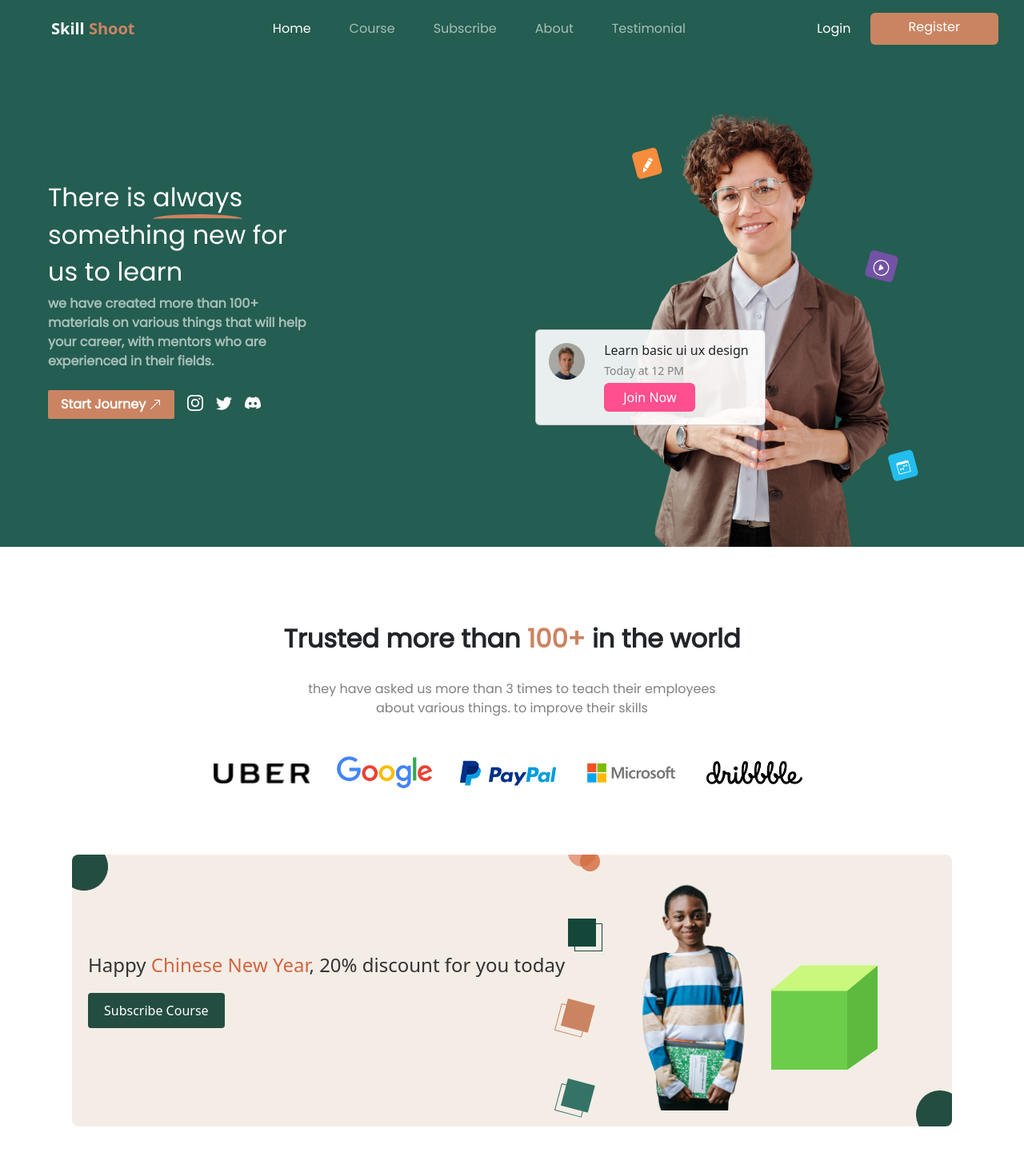
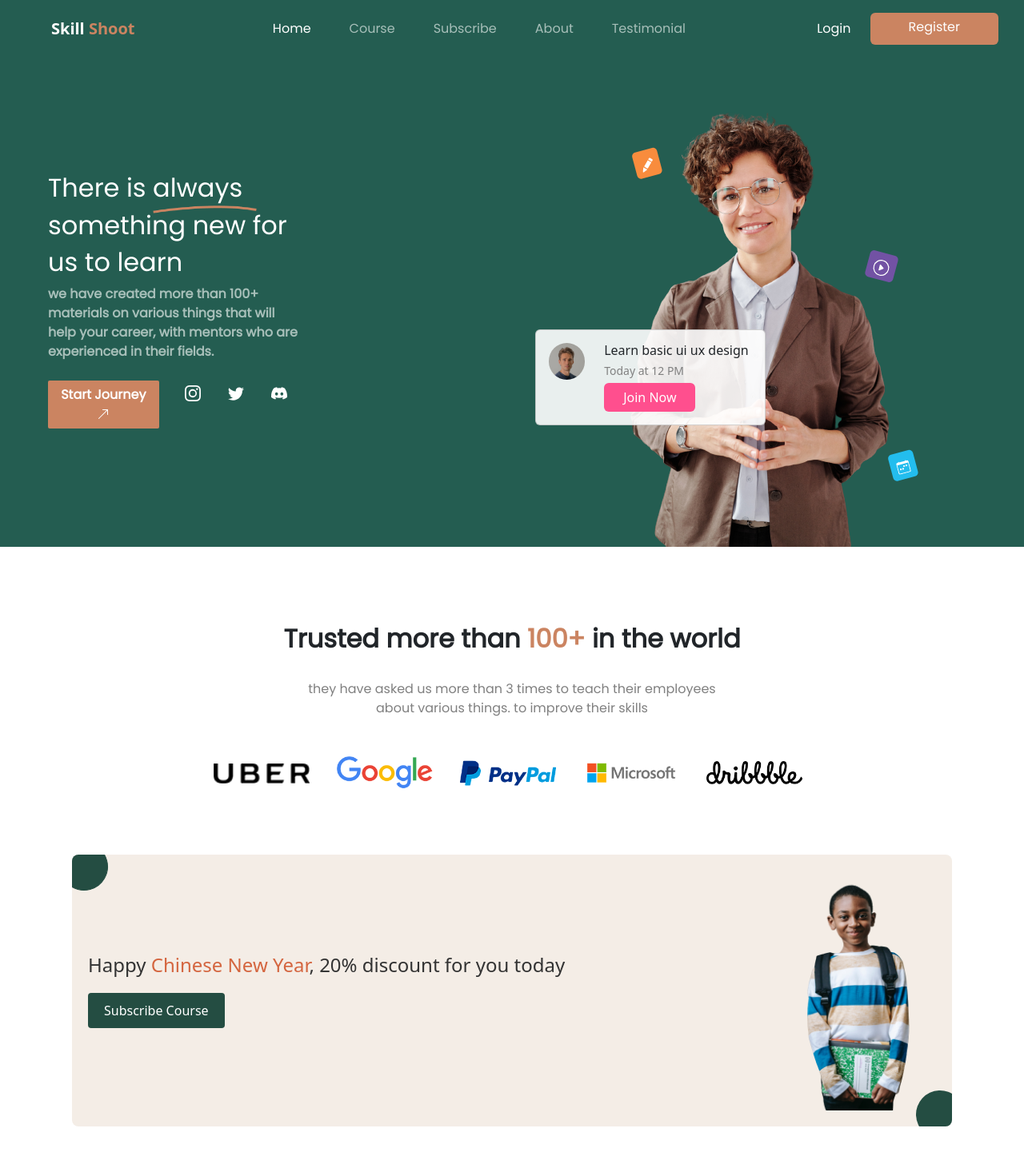
Before and after one commit to rahmansadaf46/WebAppick-Project, a React (Vite) app: page / in a window 1280 px wide. Shown: the top 1461 px of the page at 80% size. Built offline with nearby package versions, Linux system fonts and the light colour scheme.

Commit message:
hero section updsate

```diff
--- a/src/components/HeroSection.jsx
+++ b/src/components/HeroSection.jsx
@@ -2,6 +2,7 @@ import { Container, Row, Col, Button, Card } from "react-bootstrap";
 
 import image from "../assets/images/person1.jpg";
 import avatar from "../assets/images/avatar1.jpg";
+import underline from "../assets/images//underline.jpg";
 
 const HeroSection = () => (
   <Container
@@ -19,10 +20,77 @@ const HeroSection = () => (
             fontFamily: "Poppins, sans-serif",
             fontWeight: "bold",
           }}
-          className=" ms-5 mt-md-5 mt-ms-5"
+          className="px-5  mt-md-5 mt-ms-5"
         >
+          <div className="d-lg-none hero-section-mobile-icons">
+            <div
+              style={{
+                position: "absolute",
+                backgroundColor: "#F88C3D",
+                color: "white",
+                padding: "5px 8px",
+                borderRadius: "5px",
+                top: "0px",
+                left: "-50px",
+                transform: "rotate(-15deg)",
+                transformOrigin: "top left",
+              }}
+            >
+              <svg
+                xmlns="http://www.w3.org/2000/svg"
+                width="16"
+                height="16"
+                fill="currentColor"
+                className="bi bi-pencil-fill"
+                viewBox="0 0 16 16"
+              >
+                <path d="M12.854.146a.5.5 0 0 0-.707 0L10.5 1.793 14.207 5.5l1.647-1.646a.5.5 0 0 0 0-.708zm.646 6.061L9.793 2.5 3.293 9H3.5a.5.5 0 0 1 .5.5v.5h.5a.5.5 0 0 1 .5.5v.5h.5a.5.5 0 0 1 .5.5v.5h.5a.5.5 0 0 1 .5.5v.207zm-7.468 7.468A.5.5 0 0 1 6 13.5V13h-.5a.5.5 0 0 1-.5-.5V12h-.5a.5.5 0 0 1-.5-.5V11h-.5a.5.5 0 0 1-.5-.5V10h-.5a.5.5 0 0 1-.175-.032l-.179.178a.5.5 0 0 0-.11.168l-2 5a.5.5 0 0 0 .65.65l5-2a.5.5 0 0 0 .168-.11z" />
+              </svg>
+            </div>
+            <div
+              style={{
+                position: "absolute",
+                backgroundColor: "#23BDEE",
+                color: "white",
+                padding: "5px 8px",
+                borderRadius: "5px",
+                top: "280px",
+                left: "-50px",
+                transform: "rotate(-15deg)",
+                transformOrigin: "top left",
+              }}
+            >
+              <svg
+                xmlns="http://www.w3.org/2000/svg"
+                width="16"
+                height="16"
+                fill="currentColor"
+                className="bi bi-calendar-week"
+                viewBox="0 0 16 16"
+              >
+                <path d="M11 6.5a.5.5 0 0 1 .5-.5h1a.5.5 0 0 1 .5.5v1a.5.5 0 0 1-.5.5h-1a.5.5 0 0 1-.5-.5zm-3 0a.5.5 0 0 1 .5-.5h1a.5.5 0 0 1 .5.5v1a.5.5 0 0 1-.5.5h-1a.5.5 0 0 1-.5-.5zm-5 3a.5.5 0 0 1 .5-.5h1a.5.5 0 0 1 .5.5v1a.5.5 0 0 1-.5.5h-1a.5.5 0 0 1-.5-.5zm3 0a.5.5 0 0 1 .5-.5h1a.5.5 0 0 1 .5.5v1a.5.5 0 0 1-.5.5h-1a.5.5 0 0 1-.5-.5z" />
+                <path d="M3.5 0a.5.5 0 0 1 .5.5V1h8V.5a.5.5 0 0 1 1 0V1h1a2 2 0 0 1 2 2v11a2 2 0 0 1-2 2H2a2 2 0 0 1-2-2V3a2 2 0 0 1 2-2h1V.5a.5.5 0 0 1 .5-.5M1 4v10a1 1 0 0 0 1 1h12a1 1 0 0 0 1-1V4z" />
+              </svg>
+            </div>
+            <div className="hero-section-play-icon">
+              <svg
+                xmlns="http://www.w3.org/2000/svg"
+                width="20"
+                height="20"
+                fill="currentColor"
+                className="bi bi-play-circle"
+                viewBox="0 0 16 16"
+              >
+                <path d="M8 15A7 7 0 1 1 8 1a7 7 0 0 1 0 14m0 1A8 8 0 1 0 8 0a8 8 0 0 0 0 16" />
+                <path d="M6.271 5.055a.5.5 0 0 1 .52.038l3.5 2.5a.5.5 0 0 1 0 .814l-3.5 2.5A.5.5 0 0 1 6 10.5v-5a.5.5 0 0 1 .271-.445" />
+              </svg>
+            </div>
+          </div>
           <h1 className="description-heading">
-            There is <span className="curved-underline">always</span>
+            There is{" "}
+            <span style={{ position: "relative" }}>
+              always <img className="curved-underline" src={underline} />
+            </span>
           </h1>
           <h1>something new for</h1>
           <h1> us to learn</h1>
@@ -34,8 +102,10 @@ const HeroSection = () => (
             </span>
           </div>
           <br />
-          <div className="d-flex">
           <div>
+            <Row>
+              <Col lg={3} md={12} xs={12}>
+                <div className="d-flex justify-content-lg-start justify-content-center">
                   <Button
                     style={{
                       color: "white",
@@ -62,7 +132,10 @@ const HeroSection = () => (
                     </svg>
                   </Button>
                 </div>
-            <div className="ms-3 me-2 mt-1">
+              </Col>
+              <Col lg={1} md={4} xs={4}>
+                <div className="hero-section-icons">
+                  <div className="mx-2 mt-1">
                     <svg
                       xmlns="http://www.w3.org/2000/svg"
                       width="20"
@@ -74,7 +147,11 @@ const HeroSection = () => (
                       <path d="M8 0C5.829 0 5.556.01 4.703.048 3.85.088 3.269.222 2.76.42a3.9 3.9 0 0 0-1.417.923A3.9 3.9 0 0 0 .42 2.76C.222 3.268.087 3.85.048 4.7.01 5.555 0 5.827 0 8.001c0 2.172.01 2.444.048 3.297.04.852.174 1.433.372 1.942.205.526.478.972.923 1.417.444.445.89.719 1.416.923.51.198 1.09.333 1.942.372C5.555 15.99 5.827 16 8 16s2.444-.01 3.298-.048c.851-.04 1.434-.174 1.943-.372a3.9 3.9 0 0 0 1.416-.923c.445-.445.718-.891.923-1.417.197-.509.332-1.09.372-1.942C15.99 10.445 16 10.173 16 8s-.01-2.445-.048-3.299c-.04-.851-.175-1.433-.372-1.941a3.9 3.9 0 0 0-.923-1.417A3.9 3.9 0 0 0 13.24.42c-.51-.198-1.092-.333-1.943-.372C10.443.01 10.172 0 7.998 0zm-.717 1.442h.718c2.136 0 2.389.007 3.232.046.78.035 1.204.166 1.486.275.373.145.64.319.92.599s.453.546.598.92c.11.281.24.705.275 1.485.039.843.047 1.096.047 3.231s-.008 2.389-.047 3.232c-.035.78-.166 1.203-.275 1.485a2.5 2.5 0 0 1-.599.919c-.28.28-.546.453-.92.598-.28.11-.704.24-1.485.276-.843.038-1.096.047-3.232.047s-2.39-.009-3.233-.047c-.78-.036-1.203-.166-1.485-.276a2.5 2.5 0 0 1-.92-.598 2.5 2.5 0 0 1-.6-.92c-.109-.281-.24-.705-.275-1.485-.038-.843-.046-1.096-.046-3.233s.008-2.388.046-3.231c.036-.78.166-1.204.276-1.486.145-.373.319-.64.599-.92s.546-.453.92-.598c.282-.11.705-.24 1.485-.276.738-.034 1.024-.044 2.515-.045zm4.988 1.328a.96.96 0 1 0 0 1.92.96.96 0 0 0 0-1.92m-4.27 1.122a4.109 4.109 0 1 0 0 8.217 4.109 4.109 0 0 0 0-8.217m0 1.441a2.667 2.667 0 1 1 0 5.334 2.667 2.667 0 0 1 0-5.334" />
                     </svg>
                   </div>
-
+                </div>
+              </Col>
+              <Col lg={1} md={4} xs={4}>
+                <div className=" hero-section-icons">
+                  {" "}
                   <div className="mx-2 mt-1">
                     <svg
                       xmlns="http://www.w3.org/2000/svg"
@@ -86,7 +163,11 @@ const HeroSection = () => (
                     >
                       <path d="M5.026 15c6.038 0 9.341-5.003 9.341-9.334q.002-.211-.006-.422A6.7 6.7 0 0 0 16 3.542a6.7 6.7 0 0 1-1.889.518 3.3 3.3 0 0 0 1.447-1.817 6.5 6.5 0 0 1-2.087.793A3.286 3.286 0 0 0 7.875 6.03a9.32 9.32 0 0 1-6.767-3.429 3.29 3.29 0 0 0 1.018 4.382A3.3 3.3 0 0 1 .64 6.575v.045a3.29 3.29 0 0 0 2.632 3.218 3.2 3.2 0 0 1-.865.115 3 3 0 0 1-.614-.057 3.28 3.28 0 0 0 3.067 2.277A6.6 6.6 0 0 1 .78 13.58a6 6 0 0 1-.78-.045A9.34 9.34 0 0 0 5.026 15" />
                     </svg>
+                  </div>{" "}
                 </div>
+              </Col>
+              <Col lg={1} md={4} xs={4}>
+                <div className=" hero-section-icons">
                   <div className="mx-2 mt-1">
                     <svg
                       xmlns="http://www.w3.org/2000/svg"
@@ -99,6 +180,9 @@ const HeroSection = () => (
                       <path d="M13.545 2.907a13.2 13.2 0 0 0-3.257-1.011.05.05 0 0 0-.052.025c-.141.25-.297.577-.406.833a12.2 12.2 0 0 0-3.658 0 8 8 0 0 0-.412-.833.05.05 0 0 0-.052-.025c-1.125.194-2.22.534-3.257 1.011a.04.04 0 0 0-.021.018C.356 6.024-.213 9.047.066 12.032q.003.022.021.037a13.3 13.3 0 0 0 3.995 2.02.05.05 0 0 0 .056-.019q.463-.63.818-1.329a.05.05 0 0 0-.01-.059l-.018-.011a9 9 0 0 1-1.248-.595.05.05 0 0 1-.02-.066l.015-.019q.127-.095.248-.195a.05.05 0 0 1 .051-.007c2.619 1.196 5.454 1.196 8.041 0a.05.05 0 0 1 .053.007q.121.1.248.195a.05.05 0 0 1-.004.085 8 8 0 0 1-1.249.594.05.05 0 0 0-.03.03.05.05 0 0 0 .003.041c.24.465.515.909.817 1.329a.05.05 0 0 0 .056.019 13.2 13.2 0 0 0 4.001-2.02.05.05 0 0 0 .021-.037c.334-3.451-.559-6.449-2.366-9.106a.03.03 0 0 0-.02-.019m-8.198 7.307c-.789 0-1.438-.724-1.438-1.612s.637-1.613 1.438-1.613c.807 0 1.45.73 1.438 1.613 0 .888-.637 1.612-1.438 1.612m5.316 0c-.788 0-1.438-.724-1.438-1.612s.637-1.613 1.438-1.613c.807 0 1.451.73 1.438 1.613 0 .888-.631 1.612-1.438 1.612" />
                     </svg>
                   </div>
+                </div>
+              </Col>
+            </Row>
           </div>
         </div>
       </Col>
--- a/src/components/Navbar.jsx
+++ b/src/components/Navbar.jsx
@@ -17,7 +17,7 @@ const CustomNavbar = () => {
         className="d-none d-lg-flex justify-content-between p-3"
       >
         <div>
-          <Navbar.Brand className="ms-5" href="#home">
+          <Navbar.Brand className="ps-5" href="#home">
             <b style={{ color: "white" }}>
               Skill <span style={{ color: "#CB8461" }}>Shoot</span>
             </b>
@@ -100,7 +100,7 @@ const CustomNavbar = () => {
         expand={false}
         className="d-lg-none"
       >
-        <Navbar.Brand className="ms-5" href="#home">
+        <Navbar.Brand className="ps-5" href="#home">
           <b style={{ color: "white" }}>
             Skill <span style={{ color: "#CB8461" }}>Shoot</span>
           </b>
--- a/src/components/Subscribe.jsx
+++ b/src/components/Subscribe.jsx
@@ -1,9 +1,4 @@
 import person from "../assets/images/person2.jpg";
-import Box1 from "./common/Box1";
-import Box2 from "./common/Box2";
-import Box3 from "./common/Box3";
-import Circle1 from "./common/Circle1";
-import Cube from "./common/Cube";
 
 const Subscribe = () => {
   return (
@@ -11,10 +6,7 @@ const Subscribe = () => {
       <div style={styles.icon2}></div>
 
       <div style={{ position: "absolute", right: "400px" }}>
-        <Circle1 />
-        <Box1 />
-        <Box2 />
-        <Box3 />
+
       </div>
       <div style={styles.leftSection}>
         <h1 style={styles.text}>
@@ -27,7 +19,6 @@ const Subscribe = () => {
       <div style={styles.rightSection}>
         <img src={person} alt="Child with books" style={styles.image} />
       </div>
-      <Cube />
       <div style={styles.icon1}></div>
     </div>
   );
--- a/src/components/common/Box1.jsx
+++ /dev/null
@@ -1,11 +0,0 @@
-
-const Box1 = () => {
-    return (
-      <div className="icon-container">
-        <div className="box-green-1 box1"></div>
-        <div className="box-green-1 box2"></div>
-      </div>
-    );
-};
-
-export default Box1;
--- a/src/components/common/Box2.jsx
+++ /dev/null
@@ -1,11 +0,0 @@
-
-const Box2 = () => {
-    return (
-      <div className="icon-container">
-        <div className="box-orange-1 box3"></div>
-        <div className="box-orange-1 box4"></div>
-      </div>
-    );
-};
-
-export default Box2;
--- a/src/components/common/Box3.jsx
+++ /dev/null
@@ -1,11 +0,0 @@
-
-const Box3 = () => {
-    return (
-      <div className="icon-container">
-        <div className="box-green-2 box5"></div>
-        <div className="box-green-2 box6"></div>
-      </div>
-    );
-};
-
-export default Box3;
--- a/src/components/common/Circle1.jsx
+++ /dev/null
@@ -1,11 +0,0 @@
-
-const Circle1 = () => {
-    return (
-      <div className="icon-container">
-        <div className="circle circle1"></div>
-        <div className="circle circle2"></div>
-      </div>
-    );
-};
-
-export default Circle1;
--- a/src/components/common/Cube.jsx
+++ /dev/null
@@ -1,13 +0,0 @@
-
-
-const CubeIcon = () => {
-  return (
-    <div className="mainDiv">
-      <div className="square"></div>
-      <div className="square2"></div>
-      <div className="square3"></div>
-    </div>
-  );
-};
-
-export default CubeIcon;
--- a/src/styles/App.css
+++ b/src/styles/App.css
@@ -1,19 +1,10 @@
 @import url("https://fonts.googleapis.com/css2?family=Poppins:wght@400&display=swap");
 
 .curved-underline {
-    position: relative;
-    display: inline-block; /* Adjust as necessary */
-}
-
-.curved-underline::after {
-    content: "";
     position: absolute;
-    width: 100%;
-    height: 12px;
-    border-top: solid 5px #cb8461;
-    border-radius: 100%/100% 100%;
-    left: 0;
-    bottom: -13px;
+    left: 0px;
+    top: 45px;
+    width: 130px;
 }
 
 .hero-section h1 {
@@ -22,134 +13,28 @@
 .description {
     width: 50%;
 }
-
-.icon-container {
+.hero-section-mobile-icons {
     position: relative;
-    width: 100px; /* Adjust as necessary */
-    height: 100px; /* Adjust as necessary */
+    top: 0px;
 }
-
-.circle {
+.hero-section-play-icon {
     position: absolute;
-    border-radius: 50%;
-
-    opacity: 0.8; /* Transparency of the circles */
-}
-
-.circle1 {
-    background-color: #e08c6f;
-    top: 10px;
-    left: 20px;
-    width: 35px;
-    height: 35px;
-}
-
-.circle2 {
-    background-color: #d46a3a;
-    top: 26px;
-    left: 35px;
-    width: 25px;
-    height: 25px;
-}
-
-.box-green-1 {
-    position: absolute;
-}
-
-.box1 {
-    background-color: #14463a;
-    top: 10px;
-    left: 20px;
-    width: 35px;
-    height: 35px;
-}
-
-.box2 {
-    top: 16px;
-    left: 28px;
-    width: 35px;
-    height: 35px;
-    border: 1px solid #14463a;
-}
-
-.box-orange-1 {
-    position: absolute;
+    background-color: #7252A4;
+    color: white;
+    padding: 5px 8px;
+    border-radius: 5px;
+    top: 300px;
+    right: -50px;
     transform: rotate(15deg);
     transform-origin: top left;
 }
-.box3 {
-    background-color: #cb8461;
-    top: 10px;
-    left: 20px;
-    width: 35px;
-    height: 35px;
-}
-
-.box4 {
-    top: 16px;
-    left: 12px;
-    width: 35px;
-    height: 35px;
-    border: 1px solid #cb8461;
-}
-
-.box-green-2 {
-    position: absolute;
-    transform: rotate(15deg);
-    transform-origin: top left;
-}
-.box5 {
-    background-color: #347366;
-    top: 10px;
-    left: 20px;
-    width: 35px;
-    height: 35px;
-}
-
-.box6 {
-    top: 16px;
-    left: 12px;
-    width: 35px;
-    height: 35px;
-    border: 1px solid #347366;
-}
-
-.mainDiv {
-    position: relative;
-    width: 206px;
-    height: 190px;
-    margin: 0px auto;
-    margin-top: 100px;
-}
-.square {
-    width: 95px;
-    height: 100.5px;
-    background: #6bcd49;
-    border: 0px;
-    position: absolute;
-    top: 43px;
-}
-.square2 {
-    width: 38px;
-    height: 103.5px;
-    background: #5eba3f;
-    border: 0px;
-    transform: skew(180deg, 145deg);
-    position: absolute;
-    left: 95px;
-    top: 27px;
-}
-.square3 {
-    width: 50px;
-    height: 62px;
-    background: #c9f87c;
-    border: 0px;
-    transform: rotate(140deg) translate(-40px, -16px) skew(50deg, 0deg);
-    position: absolute;
-    left: 0px;
-    top: 12px;
-}
 @media (max-width: 991px) {
+    .hero-section-icons {
+        margin-top: 30px;
+    }
+    .curved-underline {
+        top: 25px;
+    }
     .description {
         width: 100%;
     }
@@ -161,7 +46,16 @@
     }
 }
 @media (max-width: 768px) {
+    .hero-section-mobile-icons {
+        top: 90px;
+    }
     .description-heading {
         padding-top: 90px;
     }
 }
+
+@media (max-width: 418px) {
+ .hero-section-play-icon {
+    top: 390px;
+}
+}
```
Lines whose indentation alone changed are shown as unchanged.
